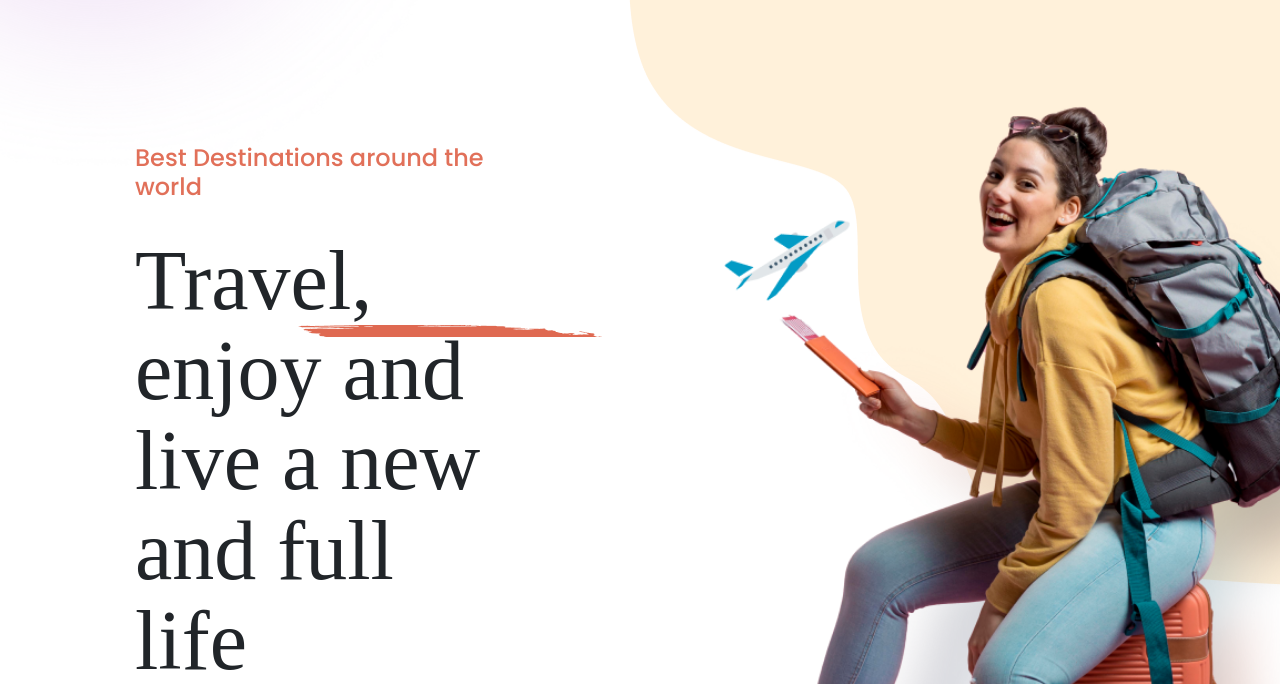
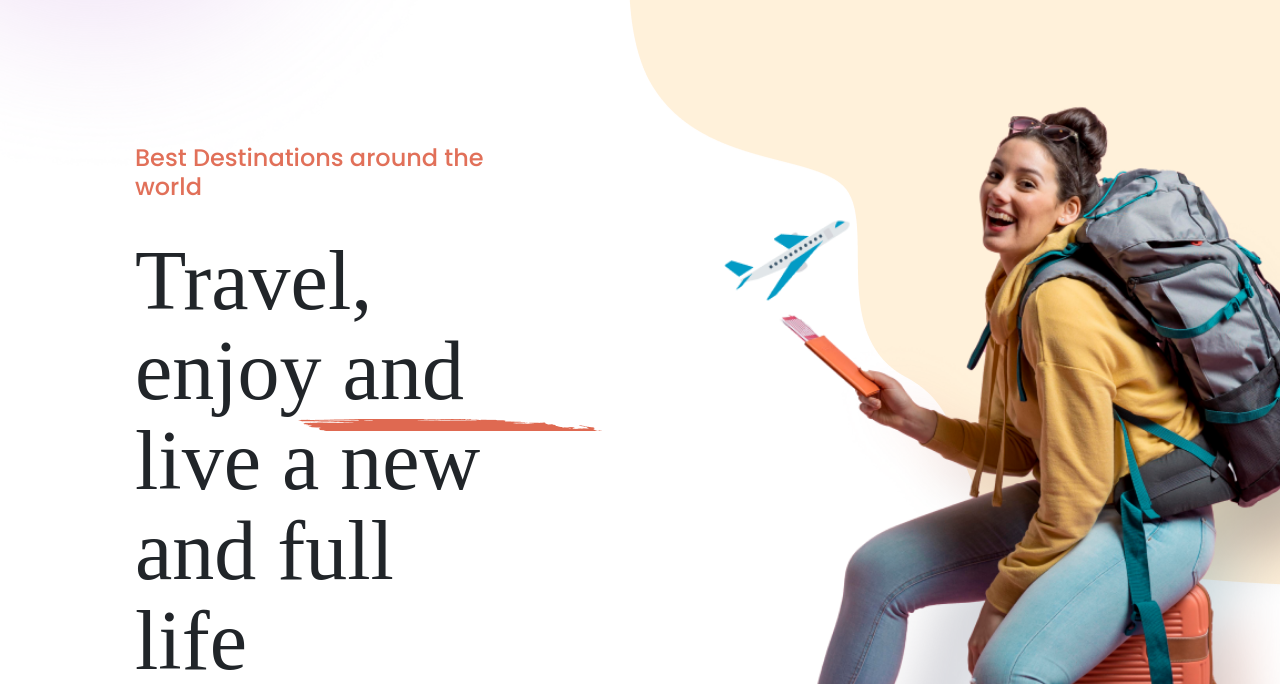
Before and after one commit to harshp0205/GDSC-TravelSite, a plain HTML site: page index.html in a window 1280 px wide. Shown: the part 116-800 px from the top of the page. Drawn offline with nearby package versions, Linux system fonts and the light colour scheme; a web font is replaced by a local one.

Commit message:
Update styles.css

```diff
--- a/styles.css
+++ b/styles.css
@@ -167,7 +167,7 @@ li{
 }
 .main-text-decor{
   position: relative;
-  top: -40%;
+  top: -30%;
   right: -40%;
   z-index: -1;
 }
```
